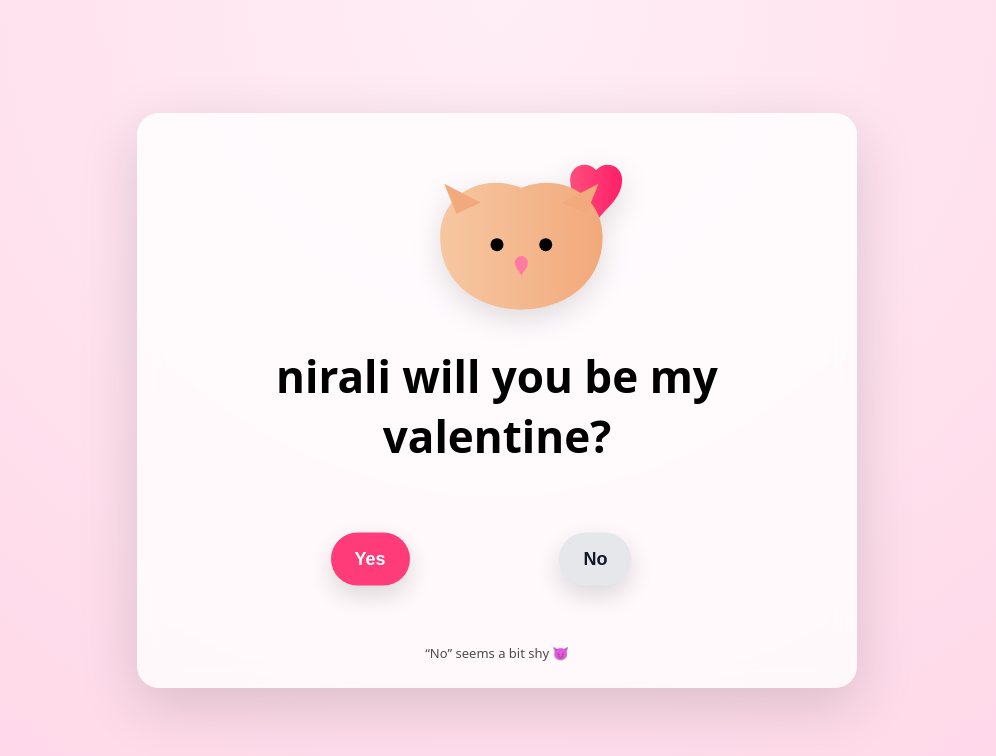
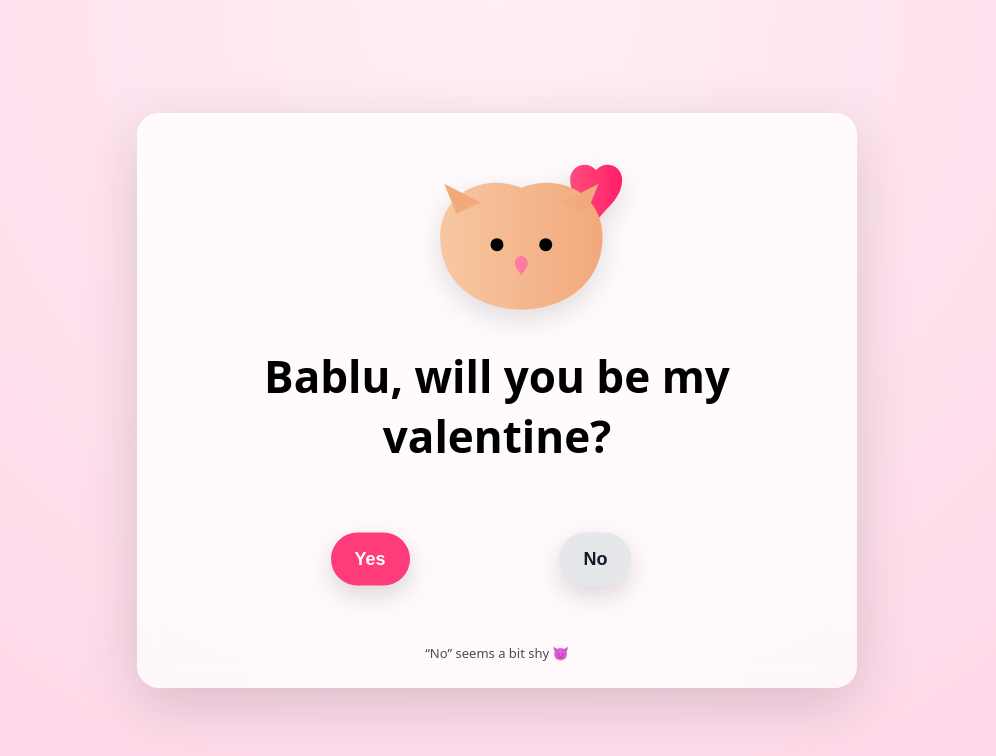
Before and after one commit to umerijazX/U-Square, a plain HTML site: page index.html in a window 1280 px wide. Shown: the whole page, without its empty margins (143-1139 px from the left). Drawn offline with nearby package versions, Linux system fonts and the light colour scheme.

Commit message:
Update Valentine's message and button interactions

```diff
--- a/index.html
+++ b/index.html
@@ -171,7 +171,7 @@
             fill="#ff7aa2"/>
     </svg>
 
-    <h1>nirali will you be my valentine?</h1>
+    <h1>Bablu, will you be my valentine?</h1>
 
     <section class="button-zone" id="zone">
       <button id="yesBtn">Yes</button>
```
